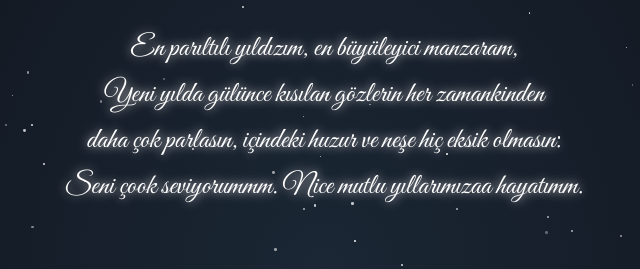
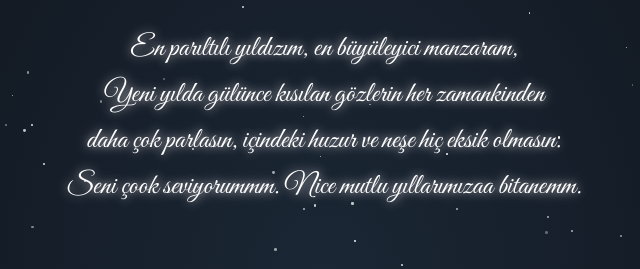
Before and after one commit to emirhankaragoz/karkurem, a plain HTML site: page index.html in a window 1280 px wide. Shown: the part 517-786 px from the top of the page, 316-956 px from the left. Drawn offline with Linux system fonts and the light colour scheme.

Commit message:
Update index.html

```diff
--- a/index.html
+++ b/index.html
@@ -192,7 +192,7 @@
     <div class="note">
         En parıltılı yıldızım, en büyüleyici manzaram,<br>
         Yeni yılda gülünce kısılan gözlerin her zamankinden <br>daha çok parlasın, içindeki huzur ve neşe hiç eksik olmasın.<br>
-        Seni çook seviyorummm. Nice mutlu yıllarımızaa hayatımm.
+        Seni çook seviyorummm. Nice mutlu yıllarımızaa bitanemm.
     </div>
 
     <script>
```
